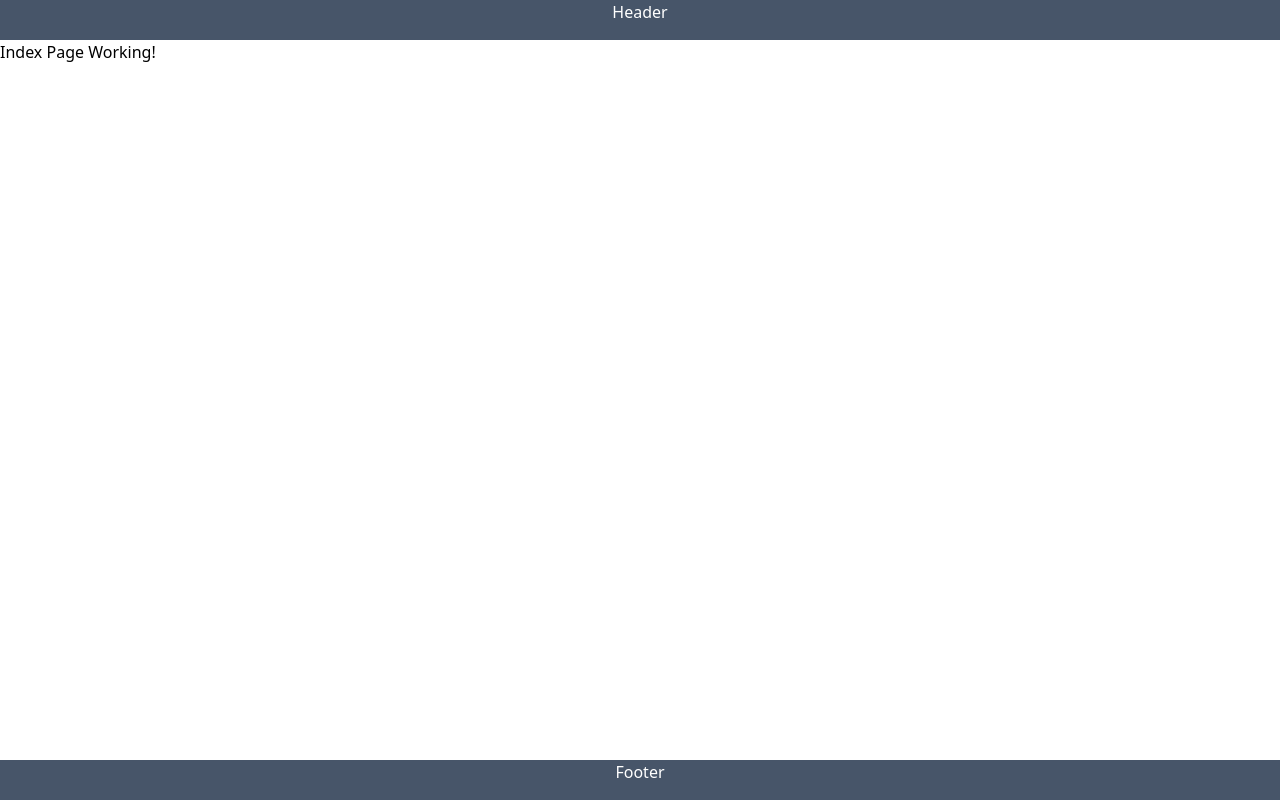
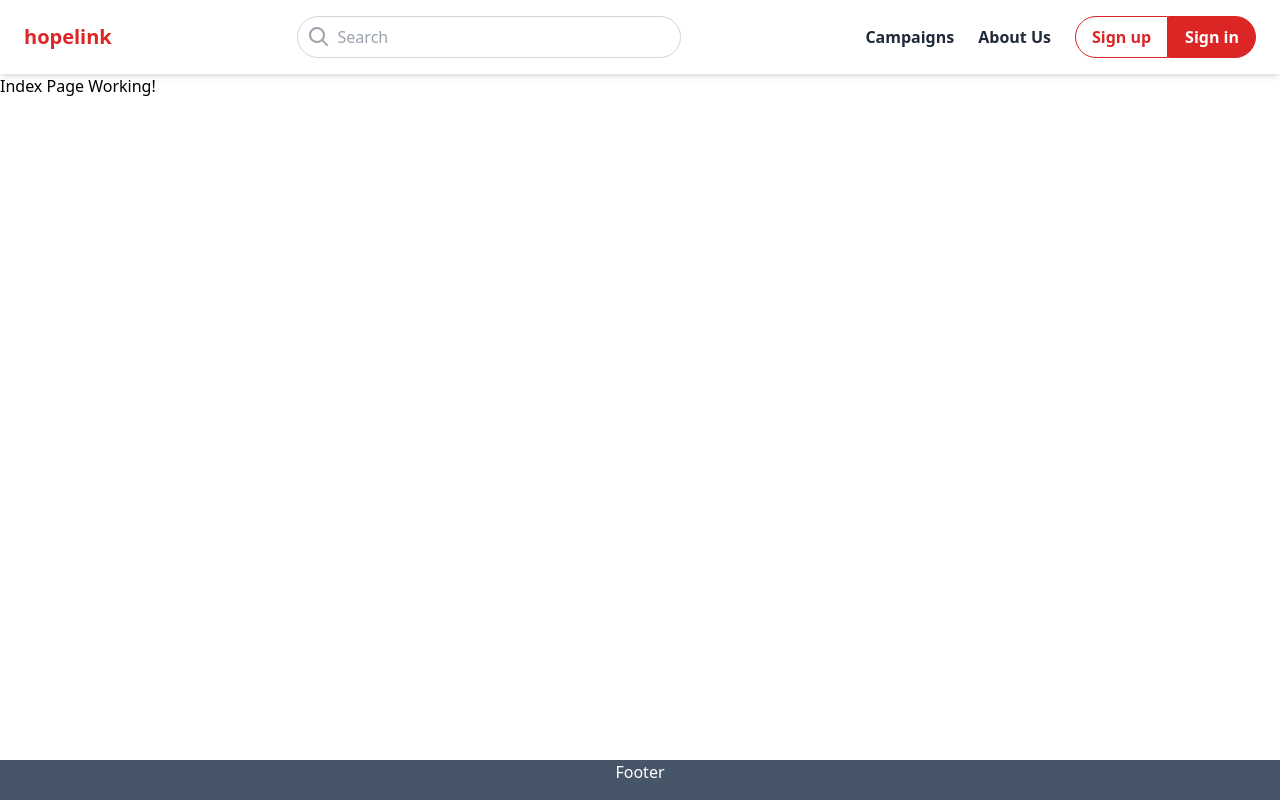
Before and after one commit to chithraka-kal/bettercore-fundraiser-web, a React (Create React App) app in the folder client/: page / in a window 1280 px wide. Built offline with nearby package versions, Linux system fonts and the light colour scheme.

Commit message:
Update Header.js

```diff
--- a/client/src/Components/Header.js
+++ b/client/src/Components/Header.js
@@ -1,7 +1,105 @@
-import React from "react";
+import React, { useState } from "react";
+import { Link } from "react-router-dom";
 
 function Header() {
-  return <nav class="bg-slate-600 h-10 text-white text-center">Header</nav>;
+  const [isMenuOpen, setIsMenuOpen] = useState(false);
+
+  const toggleMenu = () => {
+    setIsMenuOpen(!isMenuOpen);
+  };
+
+  return (
+    <nav className="flex items-center justify-between px-6 py-4 bg-white shadow-md">
+      <div className="text-xl font-bold text-red-600">hopelink</div>
+
+      <div className="relative w-full md:w-auto">
+        <input
+          type="text"
+          className="w-full px-10 py-2 border border-gray-300 rounded-full md:w-96 focus:outline-none focus:ring-2 focus:ring-gray-400 focus:border-transparent"
+          placeholder="Search"
+        />
+        <span className="absolute text-gray-400 transform -translate-y-1/2 left-3 top-1/2">
+          <svg
+            xmlns="http://www.w3.org/2000/svg"
+            className="w-5 h-5"
+            viewBox="0 0 20 20"
+            fill="currentColor"
+          >
+            <path
+              fillRule="evenodd"
+              d="M12.9 14.32a8 8 0 111.41-1.42l4.48 4.49a1 1 0 11-1.42 1.41l-4.47-4.48zM8 14A6 6 0 108 2a6 6 0 000 12z"
+              clipRule="evenodd"
+            />
+          </svg>
+        </span>
+      </div>
+
+      <div className="flex items-center space-x-6 text-gray-800 md:flex md:space-x-6">
+        {}
+        <div className="hidden space-x-6 md:flex">
+          <Link to="/campaigns" className="font-bold hover:text-gray-500">
+            Campaigns
+          </Link>
+          <Link to="/about-us" className="font-bold hover:text-gray-500">
+            About Us
+          </Link>
+        </div>
+
+        {}
+        <div className="flex">
+          <button className="px-4 py-2 font-semibold text-red-600 border border-red-600 rounded-l-full">
+            Sign up
+          </button>
+          <button className="px-4 py-2 font-semibold text-white bg-red-600 border border-red-600 rounded-r-full">
+            Sign in
+          </button>
+        </div>
+
+        {}
+        <button
+          onClick={toggleMenu}
+          className="flex items-center text-gray-800 md:hidden focus:outline-none"
+        >
+          <svg
+            xmlns="http://www.w3.org/2000/svg"
+            className="w-6 h-6"
+            viewBox="0 0 24 24"
+            fill="none"
+            stroke="currentColor"
+            strokeWidth="2"
+            strokeLinecap="round"
+            strokeLinejoin="round"
+          >
+            <path d="M4 6h16M4 12h16m-7 6h7" />
+          </svg>
+        </button>
+      </div>
+
+      {/* Mobile Menu */}
+      <div
+        className={`fixed inset-0 bg-white shadow-md z-50 md:hidden ${
+          isMenuOpen ? "block" : "hidden"
+        }`}
+      >
+        <div className="flex flex-col items-center py-4">
+          <Link to="/campaigns" className="py-2 font-bold hover:text-gray-500">
+            Campaigns
+          </Link>
+          <Link to="/about-us" className="py-2 font-bold hover:text-gray-500">
+            About Us
+          </Link>
+          <div className="flex flex-col items-center mt-4 space-y-2">
+            <button className="px-4 py-2 font-semibold text-red-600 border border-red-600 rounded-l-full">
+              Sign up
+            </button>
+            <button className="px-4 py-2 font-semibold text-white bg-red-600 border border-red-600 rounded-r-full">
+              Sign in
+            </button>
+          </div>
+        </div>
+      </div>
+    </nav>
+  );
 }
 
 export default Header;
```
